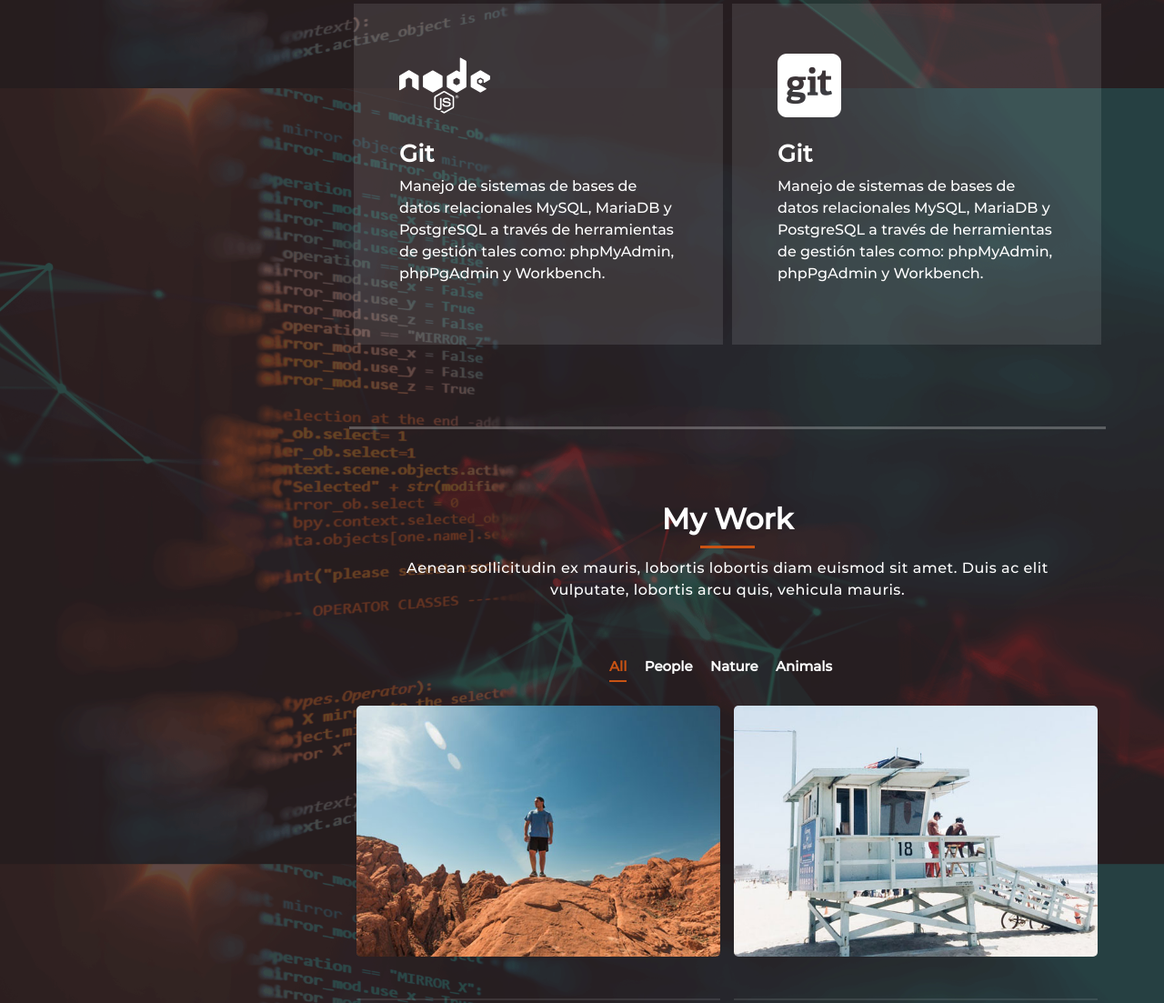
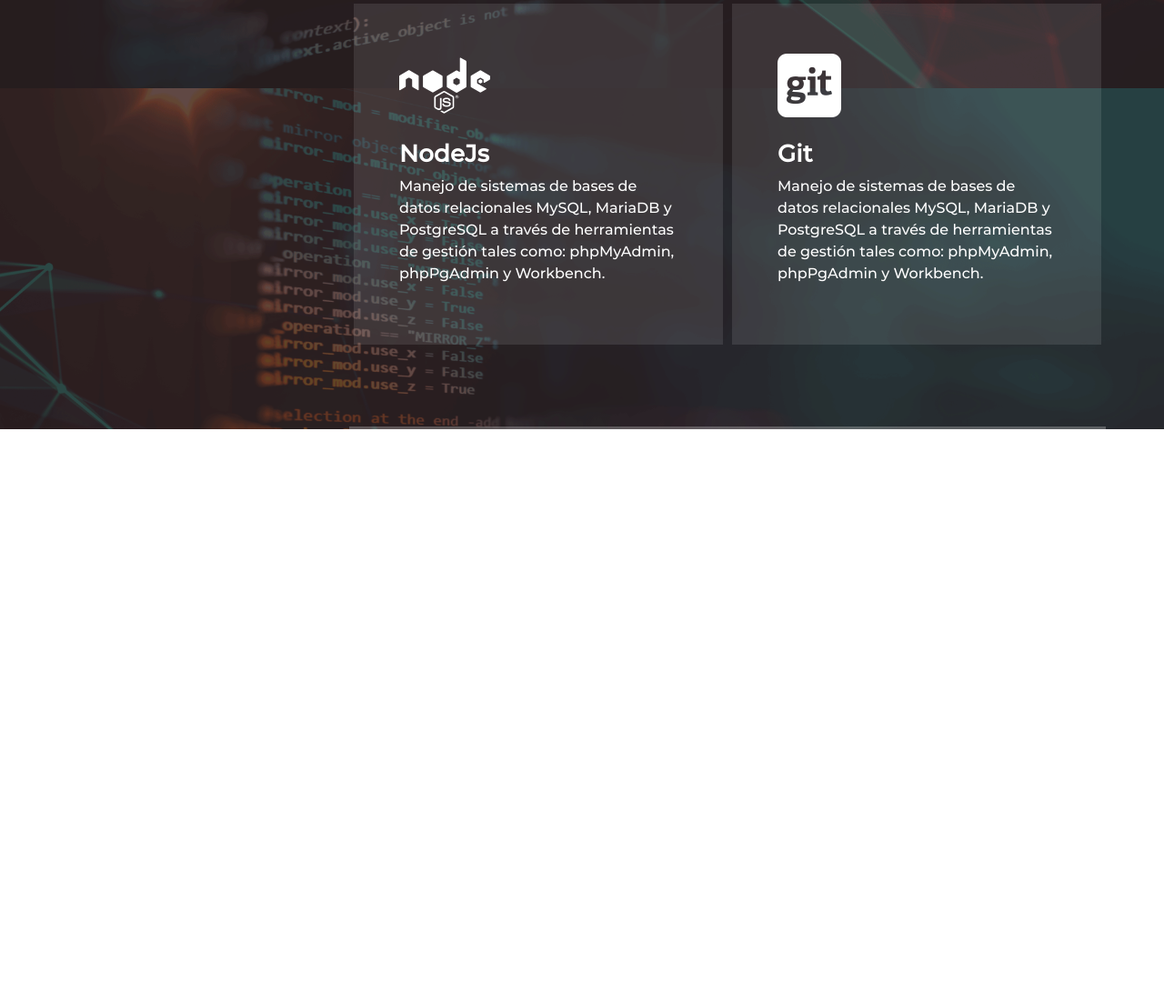
Before and after one commit to leinformat/Myportfolio, a plain HTML site: page index.html in a window 1280 px wide. Shown: the part 2463-3566 px from the top of the page at 91% size. After the commit the page ends 2935 px from the top, so only its background shows below. Drawn offline with Linux system fonts and the light colour scheme.

Commit message:
actualizacion 2

```diff
--- a/assets/css/templatemo-style.css
+++ b/assets/css/templatemo-style.css
@@ -609,7 +609,7 @@ figure.snip1321 span {
 figure.snip1321 i {
   position: relative!important;
   font-size: 18px;
-  background-color: #c95313;
+  background-color: rgb(192, 64, 64);
   width: 40px;
   height: 40px;
   display: inline-block;
--- a/index.html
+++ b/index.html
@@ -216,7 +216,7 @@ https://templatemo.com/tm-531-reflux
                 <div class="sixth-service-icon service-icon">
                     <i class="fab fa-node fa-5x" aria-hidden="true"></i>
                 </div>
-                <h4>Git</h4>
+                <h4>NodeJs</h4>
                 <p>
                   Manejo de sistemas de bases de datos relacionales MySQL, MariaDB y PostgreSQL a través de herramientas de gestión tales como: phpMyAdmin, phpPgAdmin y Workbench.
                 </p>
@@ -237,16 +237,11 @@ https://templatemo.com/tm-531-reflux
         </div>
       </section>
 
-      <section class="section my-work" data-section="section3">
+      <!-- <section class="section my-work" data-section="section3">
         <div class="container">
           <div class="section-heading">
-            <h2>My Work</h2>
+            <h2>Mis Proyectos</h2>
             <div class="line-dec"></div>
-            <span
-              >Aenean sollicitudin ex mauris, lobortis lobortis diam euismod sit
-              amet. Duis ac elit vulputate, lobortis arcu quis, vehicula
-              mauris.</span
-            >
           </div>
           <div class="row">
             <div class="isotope-wrapper">
@@ -258,7 +253,7 @@ https://templatemo.com/tm-531-reflux
                     checked=""
                     name="isotope-filter"
                   />
-                  <span>all</span></label
+                  <span>Todos</span></label
                 >
                 <label
                   ><input
@@ -266,7 +261,7 @@ https://templatemo.com/tm-531-reflux
                     data-type="people"
                     name="isotope-filter"
                   />
-                  <span>people</span></label
+                  <span>Veterinario</span></label
                 >
                 <label
                   ><input
@@ -274,15 +269,7 @@ https://templatemo.com/tm-531-reflux
                     data-type="nature"
                     name="isotope-filter"
                   />
-                  <span>nature</span></label
-                >
-                <label
-                  ><input
-                    type="radio"
-                    data-type="animals"
-                    name="isotope-filter"
-                  />
-                  <span>animals</span></label
+                  <span>Inventario y Facturación</span></label
                 >
               </form>
               <div class="isotope-box">
@@ -294,13 +281,12 @@ https://templatemo.com/tm-531-reflux
                     />
                     <figcaption>
                       <a
-                        href="assets/images/portfolio-01.jpg"
-                        data-lightbox="image-1"
-                        data-title="Caption"
-                        ><i class="fa fa-search"></i
+                        href="https://github.com/leinformat/mujeres-emprendedoras"
+                        target="_blank"
+                        ><i class="fab fa-github"></i
                       ></a>
-                      <h4>First Title</h4>
-                      <span>free to use our template</span>
+                      <h4>Ir A</h4>
+                      <span>Repositoria de GitHub</span>
                     </figcaption>
                   </figure>
                 </div>
@@ -482,7 +468,7 @@ https://templatemo.com/tm-531-reflux
             </div>
           </div>
         </div>
-      </section>
+      </section> -->
     </div>
 
     <!-- Scripts -->
```
